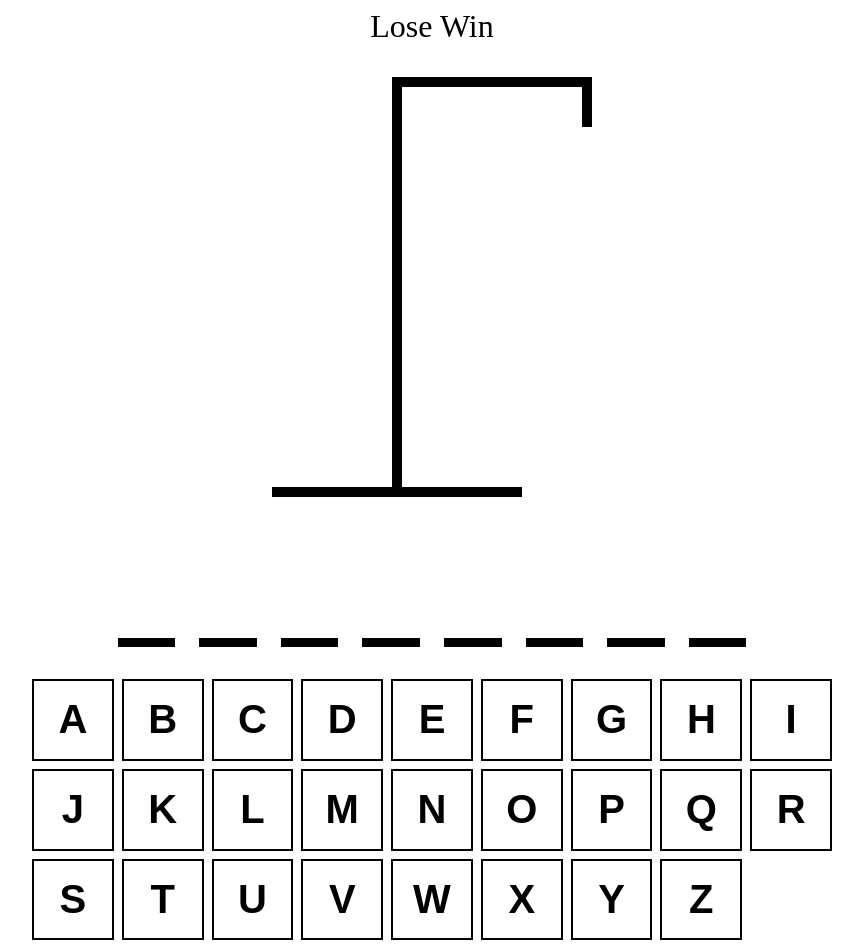
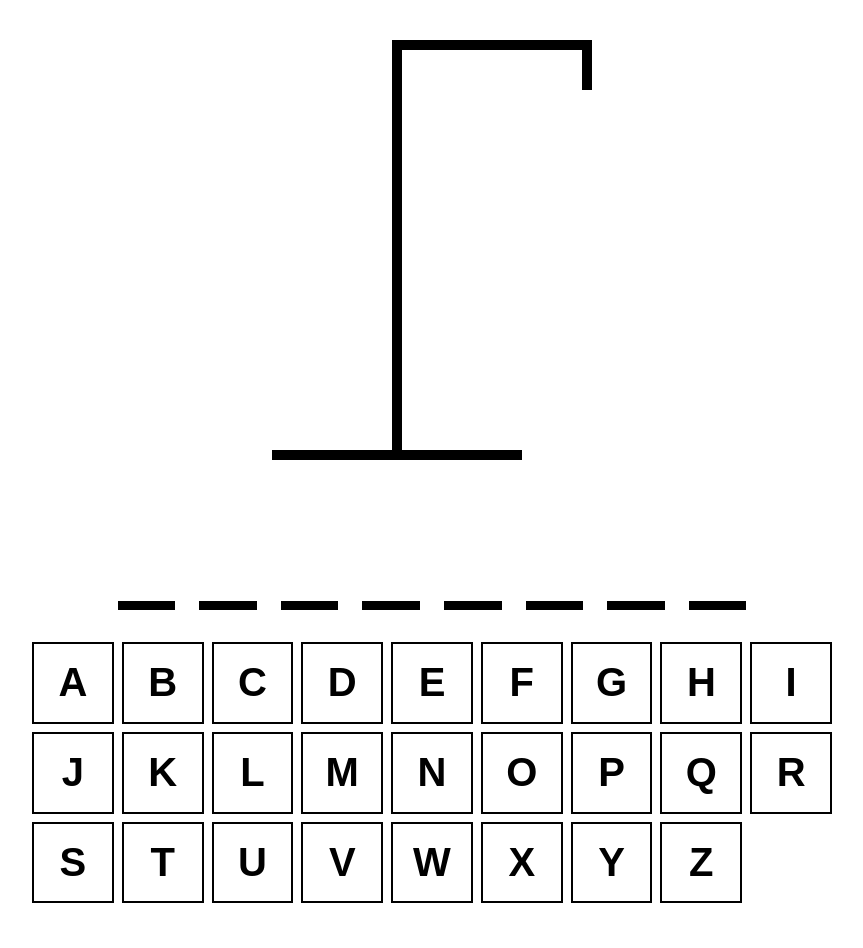
Before and after one commit to that-devguy/react-hangman, a React (Vite) app: page / in a window 1280 px wide. Shown: the whole page, without its empty margins (208-1071 px from the left). After the commit the page ends 911 px from the top, so only its background shows below. Built offline with nearby package versions, Linux system fonts and the light colour scheme; the HTML template or start-up script is replaced by a standard one.

Commit message:
Keyboard is disabled on win/loss, both on screen and physical keyboard

```diff
--- a/src/App.tsx
+++ b/src/App.tsx
@@ -14,12 +14,17 @@
     (letter) => !wordToGuess.includes(letter)
   );
 
+  const isLoser = incorrectLetters.length >= 6;
+  const isWinner = wordToGuess
+    .split("")
+    .every((letter) => guessedLetters.includes(letter));
+
   const addGuessedLetter = useCallback(
     (letter: string) => {
-      if (guessedLetters.includes(letter)) return;
+      if (guessedLetters.includes(letter) || isLoser || isWinner) return;
       setGuessedLetters((currentLetters) => [...currentLetters, letter]);
     },
-    [guessedLetters]
+    [guessedLetters, isWinner, isLoser]
   );
 
   useEffect(() => {
@@ -50,11 +55,15 @@
         alignItems: "center",
       }}
     >
-      <div style={{ fontSize: "2rem", textAlign: "center" }}>Lose Win</div>
+      <div style={{ fontSize: "2rem", textAlign: "center" }}>
+        {isWinner && "Winner! - Refresh to play again!"}
+        {isLoser && "Nice Try! - Refresh to play again!"}
+      </div>
       <HangmanDrawing numberOfGuesses={incorrectLetters.length} />
       <HangmanWord guessedLetters={guessedLetters} wordToGuess={wordToGuess} />
       <div style={{ alignSelf: "stretch" }}>
         <Keyboard
+          disabled={isWinner || isLoser}
           activeLetters={guessedLetters.filter((letter) =>
             wordToGuess.includes(letter)
           )}
--- a/src/Keyboard.tsx
+++ b/src/Keyboard.tsx
@@ -30,6 +30,7 @@
 ];
 
 type KeyboardProps = {
+  disabled?: boolean;
   activeLetters: string[];
   inactiveLetters: string[];
   addGuessedLetter: (letter: string) => void;
@@ -39,6 +40,7 @@
   activeLetters,
   inactiveLetters,
   addGuessedLetter,
+  disabled = false,
 }: KeyboardProps) {
   return (
     <div
@@ -57,6 +59,7 @@
             className={`${styles.btn} ${isActive ? styles.active : ""} ${
               isInactive ? styles.inactive : ""
             }`}
+            disabled={isInactive || isActive || disabled}
             key={key}
           >
             {key}
```
